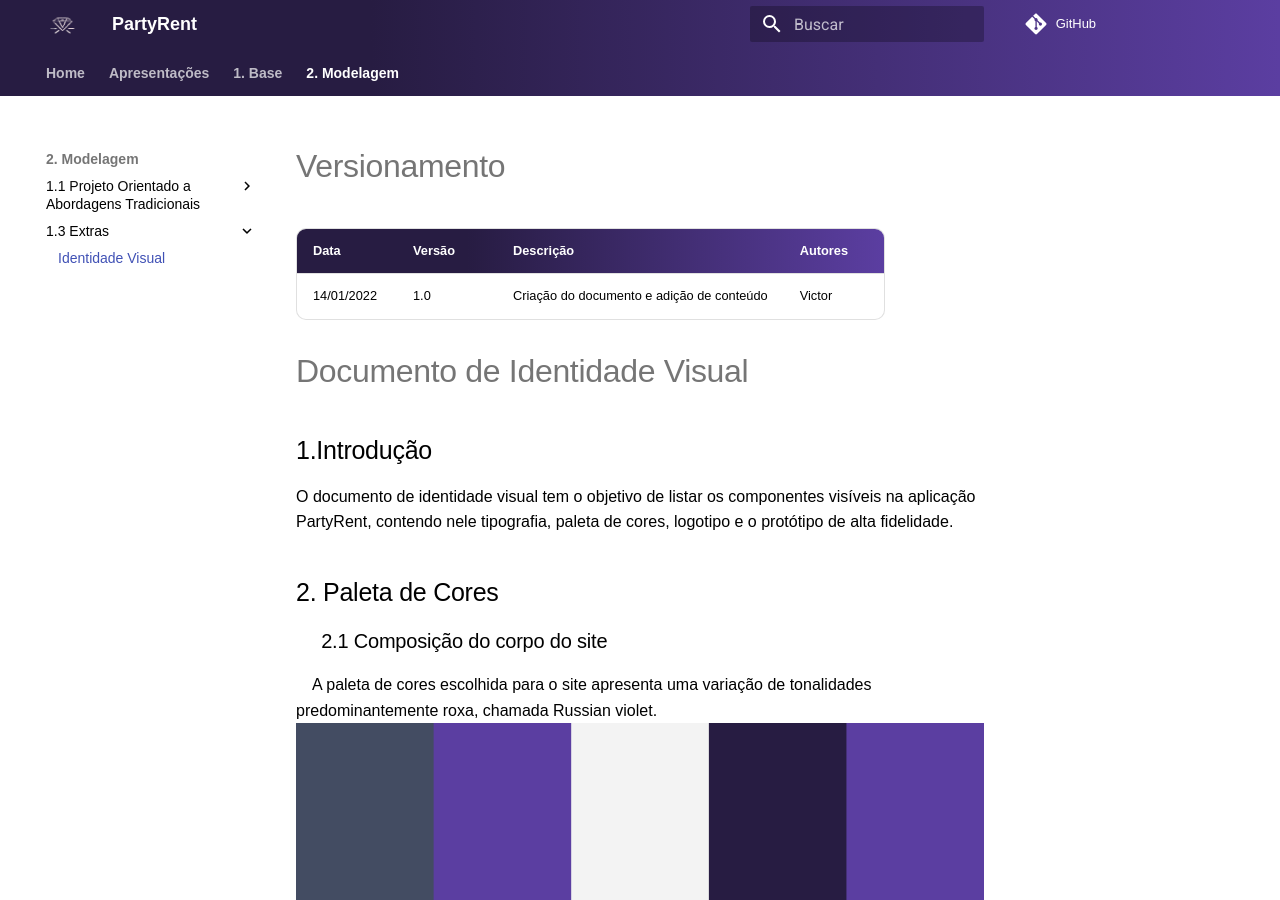
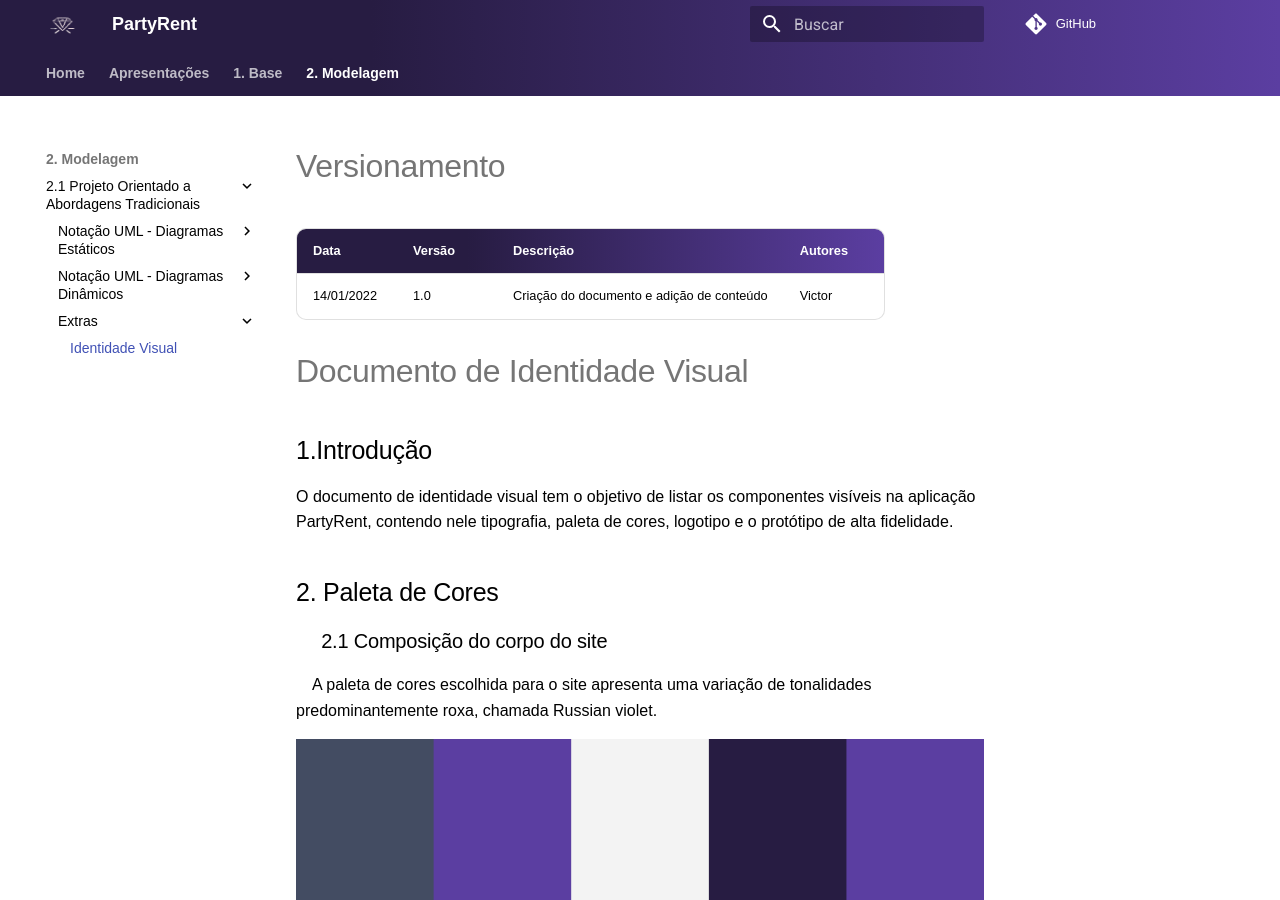
Before and after one commit to UnBArqDsw2021-2/2021.2_G7_-AluguelKitsFesta, an MkDocs documentation site: the page built from docs/modelagem/identidadevisual.md, in a window 1280 px wide and 900 px high. Built offline with MkDocs 1.6.1 and Material for MkDocs 9.7.7, drawn with Linux system fonts in a browser that asks for light colours; comment, search, counter and statistics services are not loaded.

Commit message:
adding component diagram

```diff
--- a/docs/modelagem/identidadevisual.md
+++ b/docs/modelagem/identidadevisual.md
@@ -17,7 +17,8 @@
 ### &emsp; 2.1 Composição do corpo do site
 
  &emsp;A paleta de cores escolhida para o site apresenta uma variação de tonalidades predominantemente roxa, chamada Russian violet.
- ![Russian Violet](\modelagem\imagensmodel\palettecolors.png)
+
+ [![Russian Violet](../modelagem/imagensmodel/palettecolors.png)](../modelagem/imagensmodel/palettecolors.png)
 
 
 #### &emsp; 2.1.1 Código hexadecimal das cores
@@ -46,7 +47,7 @@
  &emsp;Foi escolhida para a logotipo uma composição básica de elementos, sendo apenas a palavra *PartyRent* na fonte *Offside*, com um ícone na cor Plump Purple.
 
  <center>
-<img src="/assets/logo.png" alt="logo" align="middle">
+<img src="../../assets/logo.png" alt="logo" align="middle">
 </center>
 
 ## &ensp; 4. Tipografia
--- a/mkdocs.yml
+++ b/mkdocs.yml
@@ -47,10 +47,13 @@
           - Horários disponíveis: 'Base/horarios/Horario_disponibilidade.md'
           - Politicas do Repositório: 'Base/Extras/PoliticasRepositorio.md'
   - 2. Modelagem:
-      - 1.1 Projeto Orientado a Abordagens Tradicionais:
-          - Diagramas de implementação: 'modelagem/diagramasdeimplementacao.md'
-      - 1.3 Extras:
-          - Identidade Visual: 'modelagem/identidadevisual.md'
+      - 2.1 Projeto Orientado a Abordagens Tradicionais:
+            - Notação UML - Diagramas Estáticos:
+              - Diagramas de Componentes: 'modelagem/diagramacomponentes.md'
+            - Notação UML - Diagramas Dinâmicos:
+              - Diagramas de : 'Base/horarios/Horario_disponibilidade.md'
+            - Extras:
+              - Identidade Visual: 'modelagem/identidadevisual.md'
     #   - 3. Padrões de Projeto: ''
     #   - 4. Arquitetura de Software e Reutilização: ''
 
```
Also changed, not shown: docs/modelagem/diagramacomponentes.md (added, +37 -0 lines), docs/modelagem/diagramasdeimplementacao.md (deleted, +0 -16 lines), docs/modelagem/imagensdiagramas/componentes.png (added).
